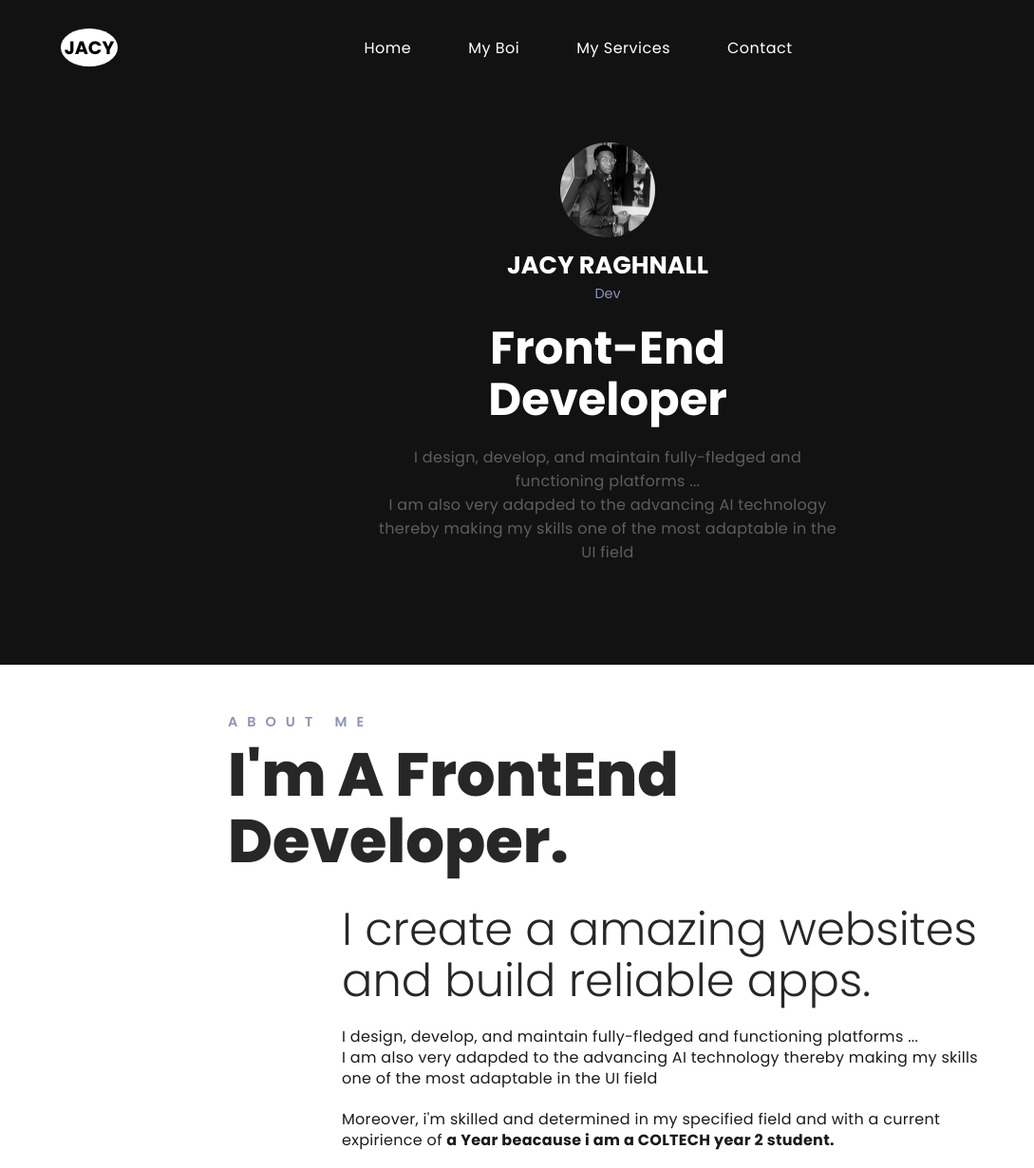
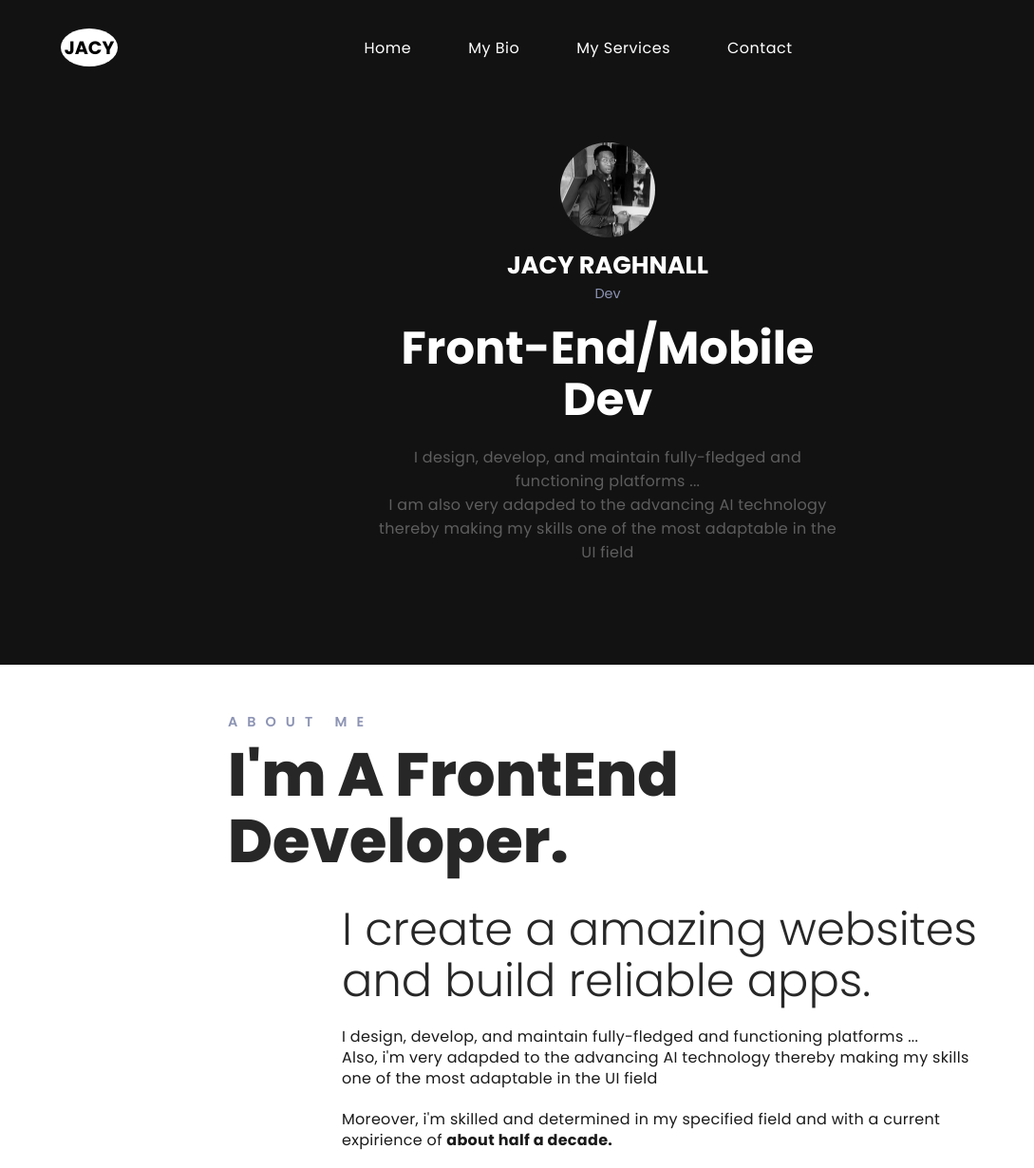
Before and after one commit to Jacy-Ragnhall/Moffo-Jacy.github.io, a plain HTML site: page index.html in a window 1280 px wide. Shown: the top 1230 px of the page at 95% size, 0-1089 px from the left. Drawn offline with Linux system fonts and the light colour scheme.

Commit message:
index.html

```diff
--- a/index.html
+++ b/index.html
@@ -42,7 +42,7 @@
             <!--**menu***********-->
             <ul class="menu">
                 <li><a href="#main">Home</a></li>
-                <li><a href="#about-me">My Boi</a></li>
+                <li><a href="#about-me">My Bio</a></li>
                 <li><a href="#our-services">My Services</a></li>
                 <li><a href="#contact">Contact</a></li>
             </ul>
@@ -61,7 +61,7 @@
             <img src="Images\me.jpg" class="main-img" alt="Alex">
             <strong>JACY RAGHNALL</strong>
             <span>Dev</span>
-            <h1>Front-End Developer</h1>
+            <h1>Front-End/Mobile Dev</h1>
             <p>I design, develop, and maintain fully-fledged and functioning platforms ...<br>
                 I am also very adapded to the advancing AI technology thereby making my skills one of the most adaptable in the UI field</p>
         </div>
@@ -76,11 +76,11 @@
         <div class="about-text">
             <h3>I create a amazing websites and build reliable apps.</h3>
             <p>I design, develop, and maintain fully-fledged and functioning platforms ...<br>
-                I am also very adapded to the advancing AI technology thereby making my skills one of the most adaptable in the UI field</p>
-            <p>Moreover, i'm skilled and determined in my specified field and with a current expirience of <b>a Year beacause i am a COLTECH year 2 student.
+                Also, i'm very adapded to the advancing AI technology thereby making my skills one of the most adaptable in the UI field</p>
+            <p>Moreover, i'm skilled and determined in my specified field and with a current expirience of <b> about half a decade.
                     </b>
                 </p>
-            <p>With an in-depth experience in UI desigx. In a nutshell, I create websites that help organizations address business challenges and meet their needs. I manage everything from website navigation and layout to a company’s web hosting and security architecture. My expertise lies braodly within the front-end part of websites.</p>
+            <p>With an in-depth experience in UI desigx. In a nutshell, I create websites that help organizations address business challenges and meet their needs. I manage everything from website navigation and layout to a company’s web hosting and security architecture. My expertise lies braodly within the front-end part of websites and mobile development using Flutter.</p>
             <a href="https://www.mediafire.com/file/fkct5l0t2mm7hh6/CV.pdf/file">Download My Transcript<i class="fa-solid fa-download"></i></a>
         </div>
     </section><!--about-end-->
```
